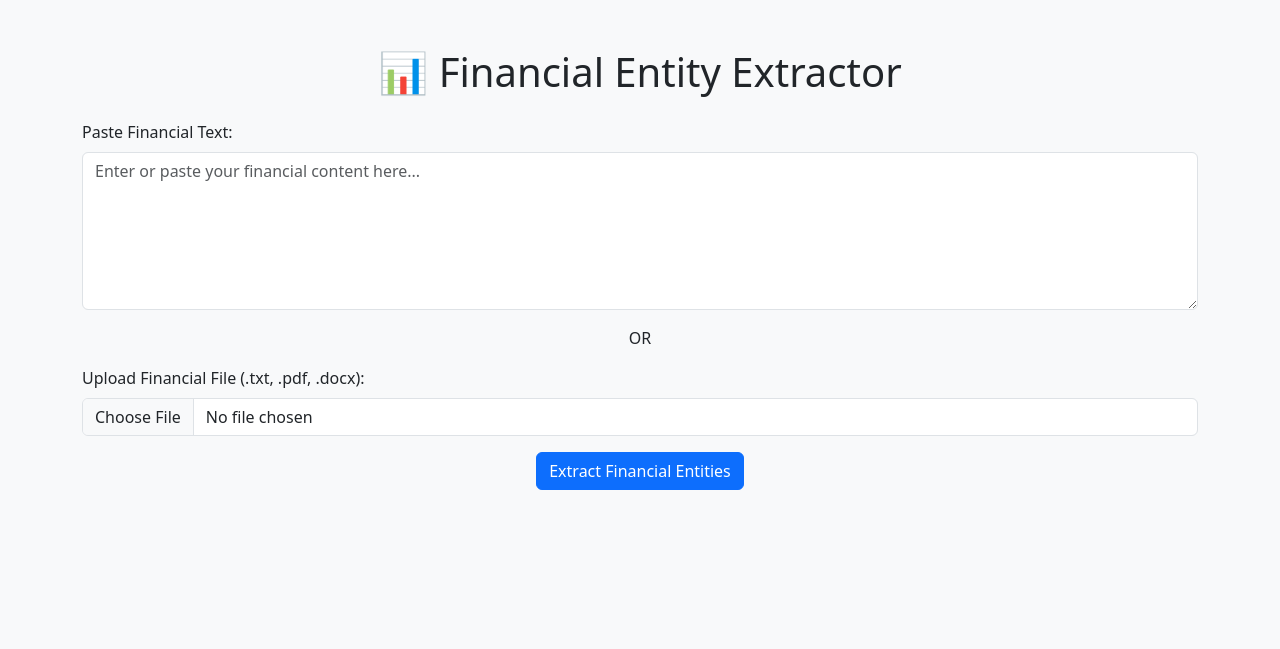
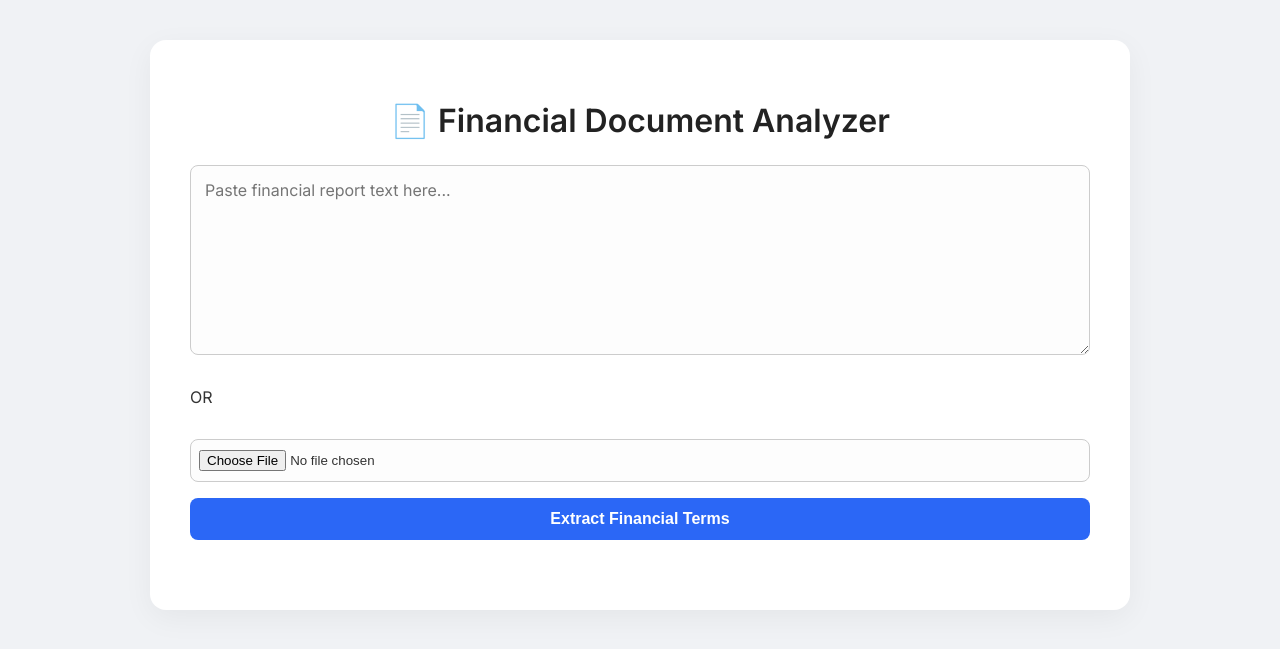
Before and after one commit to Adithyenkandasamy/Financial-recognition, a Flask app: page / in a window 1280 px wide. Shown: the top 649 px of the page. Run offline with Flask 3, Linux system fonts and the light colour scheme.

Commit message:
finnace recognize is good

```diff
--- a/app.py
+++ b/app.py
@@ -3,10 +3,11 @@ from flask import Flask, render_template, request
 from werkzeug.utils import secure_filename
 import spacy
 from spacy.matcher import PhraseMatcher
+from spacy.tokens import Span
+import fitz  # PyMuPDF
+import docx
 import re
 from collections import defaultdict
-import fitz
-import docx
 
 UPLOAD_FOLDER = 'uploads'
 ALLOWED_EXTENSIONS = {'txt', 'pdf', 'docx'}
@@ -14,18 +15,22 @@ ALLOWED_EXTENSIONS = {'txt', 'pdf', 'docx'}
 app = Flask(__name__)
 app.config['UPLOAD_FOLDER'] = UPLOAD_FOLDER
 
+# Load spaCy model
 nlp = spacy.load("en_core_web_sm")
+
+# Create PhraseMatcher for financial terms
+FINANCIAL_TERMS = sorted([
+    "total assets", "total liabilities", "net income", "cash flow", "EBITDA", "EPS",
+    "revenue", "assets", "liabilities", "dividend", "profit", "cost", "expenses", "loss"
+], key=len, reverse=True)
+
 matcher = PhraseMatcher(nlp.vocab, attr="LOWER")
-FINANCIAL_TERMS = [
-    "revenue", "net income", "EBITDA", "EPS", "assets", "liabilities",
-    "dividend", "profit", "cost", "cash flow", "expenses", "total assets",
-    "total liabilities", "loss"
-]
 matcher.add("FIN_TERMS", [nlp.make_doc(term) for term in FINANCIAL_TERMS])
-money_regex = re.compile(r"(₹|rs\.?|INR|\$|€)\s?[0-9,.]+(?:\s?(crore|million|billion|lakhs)?)", re.IGNORECASE)
 
-# ----------------- UTILS -----------------
+# Regex to match monetary values (supports trailing periods or per share info)
+money_regex = re.compile(r"(₹|rs\.?|INR|\$|€)\s?[\d,.]+(?:\s?(crore|million|billion|lakhs))?(?:\s?(per share))?\.?", re.IGNORECASE)
 
+# --- File handlers ---
 def allowed_file(filename):
     return '.' in filename and filename.rsplit('.', 1)[1].lower() in ALLOWED_EXTENSIONS
 
@@ -51,8 +56,7 @@ def extract_text_from_docx(docx_path):
     doc = docx.Document(docx_path)
     return "\n".join([para.text for para in doc.paragraphs])
 
-# ----------------- NLP -----------------
-
+# --- NLP Logic ---
 def extract_company_name(doc):
     for ent in doc.ents:
         if ent.label_ == "ORG":
@@ -67,27 +71,47 @@ def extract_financial_entities(text):
     matches = matcher(doc)
     financial_data = defaultdict(str)
     company_name = extract_company_name(doc)
-    money_matches = extract_money_expressions(text)
+
+    # Group money mentions per sentence
+    money_by_sent = {}
+    for sent in doc.sents:
+        sent_text = sent.text
+        money_found = money_regex.findall(sent_text)
+        money_matches = money_regex.finditer(sent_text)
+        if money_found:
+            money_by_sent[sent.start] = [(m.group(), m.start() + sent.start_char) for m in money_matches]
 
     for match_id, start, end in matches:
         term = doc[start:end].text.lower()
-        token_start_char = doc[start].idx
+        sent = doc[start].sent
+        sent_start = sent.start
 
-        closest = None
-        closest_distance = float("inf")
-        for m_start, m_end, value in money_matches:
-            distance = abs(m_start - token_start_char)
-            if distance < closest_distance:
-                closest = value
-                closest_distance = distance
+        money_matches = money_by_sent.get(sent_start, [])
+        if money_matches:
+            financial_data[term] = money_matches[0][0]
 
-        if closest and term not in financial_data:
-            financial_data[term] = closest
+    # Heuristic for fallback matching
+    fallback_mapping = {
+        "EBITDA": r"EBITDA.*?(₹|rs\.?|INR|\$|€)\s?[\d,.]+",
+        "EPS": r"EPS.*?\d+(\.\d+)?",
+        "profit": r"(profit|profitability).*?(₹|rs\.?|INR|\$|€)?\s?[\d,.]+",
+        "expenses": r"expenses.*?(₹|rs\.?|INR|\$|€)\s?[\d,.]+",
+        "cost": r"cost.*?(₹|rs\.?|INR|\$|€)\s?[\d,.]+",
+        "loss": r"loss.*?(₹|rs\.?|INR|\$|€)\s?[\d,.]+"
+    }
 
-    # Add defaults for not found
+    for term, pattern in fallback_mapping.items():
+        if financial_data[term] == "":
+            match = re.search(pattern, text, re.IGNORECASE)
+            if match:
+                value = money_regex.search(match.group())
+                if value:
+                    financial_data[term] = value.group()
+
+    # Fill defaults
     final_data = {}
     for term in FINANCIAL_TERMS:
-        if term in financial_data:
+        if term in financial_data and financial_data[term]:
             final_data[term] = financial_data[term]
         else:
             if re.search(rf"{term}.*(not found|not available|not disclosed)", text, re.IGNORECASE):
@@ -100,12 +124,12 @@ def extract_financial_entities(text):
         "financial_details": final_data
     }
 
-# ----------------- ROUTES -----------------
-
+# --- Flask routes ---
 @app.route("/", methods=["GET", "POST"])
 def index():
     result = None
     if request.method == "POST":
+        text = ""
         if 'financial_text' in request.form and request.form['financial_text'].strip():
             text = request.form['financial_text']
         elif 'file' in request.files:
@@ -115,15 +139,12 @@ def index():
                 filepath = os.path.join(app.config['UPLOAD_FOLDER'], filename)
                 file.save(filepath)
                 text = extract_text_from_file(filepath)
-            else:
-                text = ""
-        else:
-            text = ""
 
-        if text:
+        if text.strip():
             result = extract_financial_entities(text)
+
     return render_template("index.html", result=result, terms=FINANCIAL_TERMS)
 
 if __name__ == "__main__":
     os.makedirs(UPLOAD_FOLDER, exist_ok=True)
-    app.run(debug=True,host="0.0.0.0",port=5000)
+    app.run(debug=True, host="0.0.0.0", port=5000)
--- /dev/null
+++ b/static/style.css
@@ -0,0 +1,109 @@
+body {
+    font-family: 'Inter', 'Segoe UI', sans-serif;
+    background: #f0f2f5;
+    margin: 0;
+    padding: 0;
+    color: #333;
+}
+
+.container {
+    max-width: 900px;
+    margin: 40px auto;
+    background: #fff;
+    padding: 40px;
+    border-radius: 16px;
+    box-shadow: 0 8px 30px rgba(0, 0, 0, 0.05);
+}
+
+h1, h2 {
+    text-align: center;
+    color: #222;
+    margin-bottom: 25px;
+}
+
+form {
+    display: flex;
+    flex-direction: column;
+    gap: 16px;
+    margin-bottom: 30px;
+}
+
+textarea {
+    height: 160px;
+    padding: 14px;
+    font-size: 1rem;
+    border: 1px solid #ccc;
+    border-radius: 8px;
+    resize: vertical;
+    font-family: inherit;
+    background: #fdfdfd;
+}
+
+input[type="file"] {
+    padding: 10px 8px;
+    border: 1px solid #ccc;
+    border-radius: 8px;
+    background: #fdfdfd;
+}
+
+button {
+    padding: 12px;
+    background: #2b67f6;
+    color: white;
+    font-weight: 600;
+    border: none;
+    border-radius: 8px;
+    cursor: pointer;
+    font-size: 1rem;
+    transition: background 0.2s ease;
+}
+
+button:hover {
+    background: #174edc;
+}
+
+.results {
+    margin-top: 30px;
+}
+
+table {
+    width: 100%;
+    border-collapse: collapse;
+    margin-top: 20px;
+    font-size: 0.98rem;
+}
+
+th, td {
+    text-align: left;
+    padding: 14px 16px;
+    border-bottom: 1px solid #e0e0e0;
+}
+
+th {
+    background-color: #f6f8fa;
+    font-weight: 600;
+    color: #333;
+}
+
+td {
+    background-color: #fff;
+}
+
+td:contains('❌') {
+    color: #d9534f;
+    font-weight: 600;
+}
+
+@media (max-width: 600px) {
+    .container {
+        padding: 20px;
+    }
+
+    textarea {
+        height: 120px;
+    }
+
+    table, th, td {
+        font-size: 0.9rem;
+    }
+}
--- a/templates/index.html
+++ b/templates/index.html
@@ -3,48 +3,39 @@
 <head>
     <meta charset="UTF-8">
     <title>Financial Entity Extractor</title>
-    <link rel="stylesheet" href="https://cdn.jsdelivr.net/npm/bootstrap@5.3.2/dist/css/bootstrap.min.css">
+    <link rel="stylesheet" href="{{ url_for('static', filename='style.css') }}">
+    <link href="https://fonts.googleapis.com/css2?family=Inter:wght@400;600&display=swap" rel="stylesheet">
 </head>
-<body class="bg-light">
-<div class="container mt-5">
-    <h1 class="text-center mb-4">📊 Financial Entity Extractor</h1>
+<body>
+    <div class="container">
+        <h1>📄 Financial Document Analyzer</h1>
 
-    <form method="POST" enctype="multipart/form-data" class="mb-5">
-        <div class="mb-3">
-            <label for="financial_text" class="form-label">Paste Financial Text:</label>
-            <textarea name="financial_text" id="financial_text" class="form-control" rows="6" placeholder="Enter or paste your financial content here..."></textarea>
-        </div>
-
-        <div class="text-center mb-3">OR</div>
-
-        <div class="mb-3">
-            <label for="file" class="form-label">Upload Financial File (.txt, .pdf, .docx):</label>
-            <input type="file" name="file" class="form-control" accept=".txt,.pdf,.docx">
-        </div>
-
-        <div class="text-center">
-            <button type="submit" class="btn btn-primary">Extract Financial Entities</button>
-        </div>
+        <form method="POST" enctype="multipart/form-data">
+            <textarea name="financial_text" placeholder="Paste financial report text here..."></textarea>
+            <p>OR</p>
+            <input type="file" name="file" accept=".txt,.pdf,.docx">
+            <button type="submit">Extract Financial Terms</button>
         </form>
 
         {% if result %}
-    <div class="card shadow">
-        <div class="card-header bg-success text-white">
-            ✅ Extracted Information
-        </div>
-        <div class="card-body">
-            <h5><strong>Company Name:</strong> {{ result.company_name }}</h5>
-            <hr>
-            <h5>Financial Details:</h5>
-            <ul class="list-group">
+        <div class="results">
+            <h2>🏢 Company: {{ result.company_name }}</h2>
+            <table>
+                <thead>
+                    <tr>
+                        <th>Financial Term</th>
+                        <th>Value</th>
+                    </tr>
+                </thead>
+                <tbody>
                     {% for term in terms %}
-                    <li class="list-group-item d-flex justify-content-between align-items-center">
-                        {{ term.capitalize() }}
-                        <span class="badge bg-secondary">{{ result.financial_details[term] }}</span>
-                    </li>
+                        <tr>
+                            <td>{{ term }}</td>
+                            <td>{{ result.financial_details[term] }}</td>
+                        </tr>
                     {% endfor %}
-            </ul>
-        </div>
+                </tbody>
+            </table>
         </div>
         {% endif %}
     </div>
```
Lines whose indentation alone changed are shown as unchanged.
